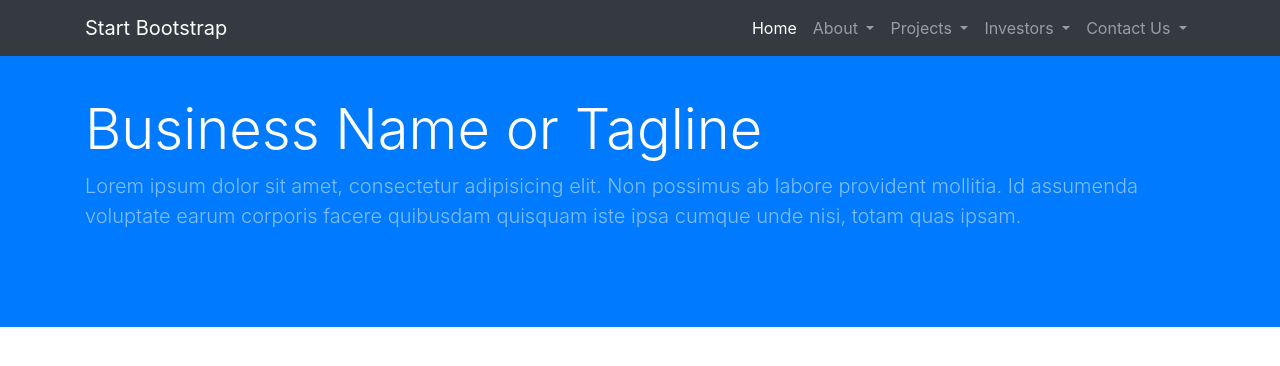
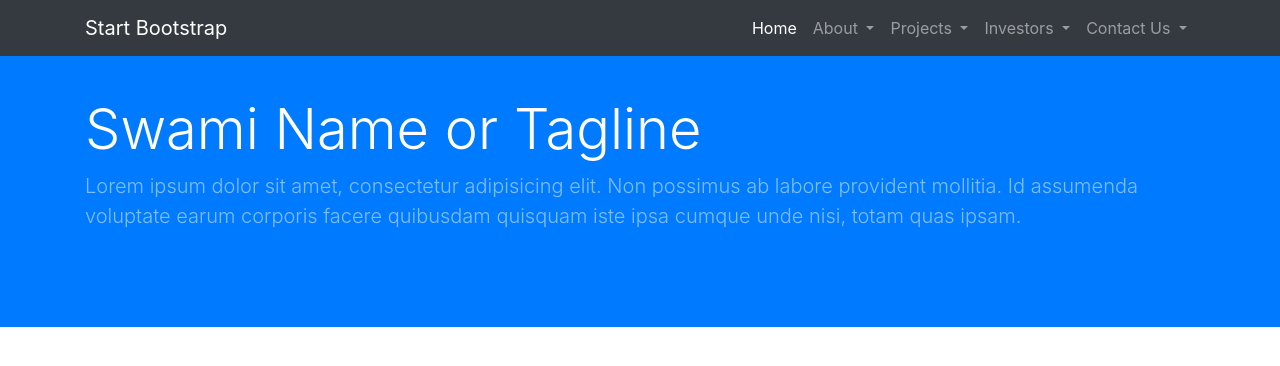
Before and after one commit to mayurdo/ssse-web, an Angular app: page /#/home in a window 1280 px wide. Shown: the top 366 px of the page. Built offline with nearby package versions, Linux system fonts and the light colour scheme.

Commit message:
Update home.component.html

```diff
--- a/src/app/components/home/home.component.html
+++ b/src/app/components/home/home.component.html
@@ -3,7 +3,7 @@
   <div class="container h-100">
     <div class="row h-100 align-items-center">
       <div class="col-lg-12">
-        <h1 class="display-4 text-white mt-5 mb-2">Business Name or Tagline</h1>
+        <h1 class="display-4 text-white mt-5 mb-2">Swami Name or Tagline</h1>
         <p class="lead mb-5 text-white-50">Lorem ipsum dolor sit amet, consectetur adipisicing elit. Non possimus ab labore provident mollitia. Id assumenda voluptate earum corporis facere quibusdam quisquam iste ipsa cumque unde nisi, totam quas ipsam.</p>
       </div>
     </div>
```
